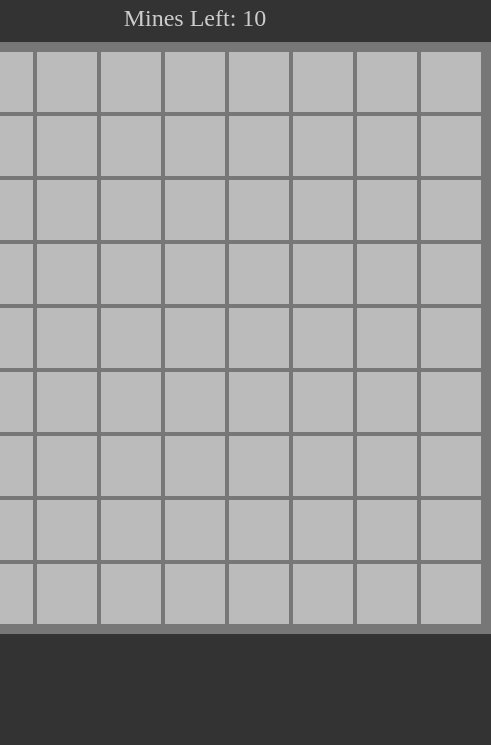
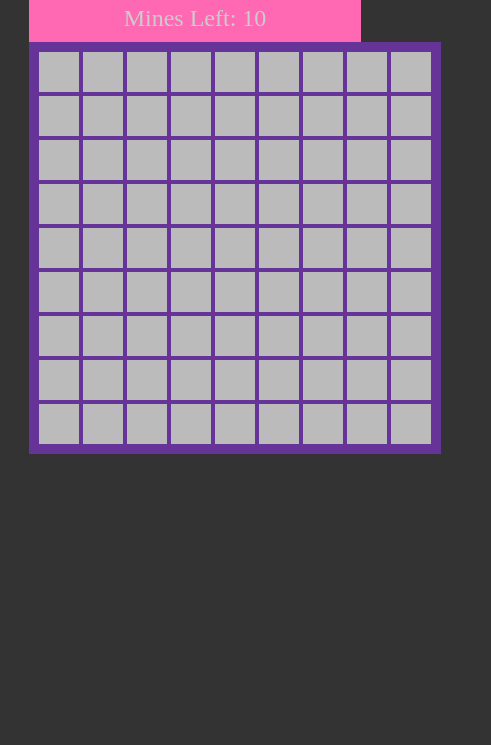
Before and after one commit to christianmayowa/Day2-Minesweeper, a plain HTML site: page index.html in a window 390 px wide. Shown: the part 99-844 px from the top of the page, 491 px wide, since content can reach past the window. Drawn offline with Linux system fonts and the light colour scheme.

Commit message:
Media Query Update

```diff
--- a/index.html
+++ b/index.html
@@ -7,11 +7,13 @@
   <title>Minesweeper</title>
 </head>
 <body>
-  <h3 class="title">Minesweeper</h3>
-  <div class="subtext">
-    Mines Left: 10
+  <div class="wrapper">
+    <h3 class="title">Minesweeper</h3>
+    <div class="subtext">
+      Mines Left: 10
+    </div>
+    <div class="board"></div>
+    <script src="./script.js"></script>
   </div>
-  <div class="board"></div>
-  <script src="./script.js"></script>
 </body>
 </html>
--- a/styles.css
+++ b/styles.css
@@ -58,3 +58,30 @@ body {
 .board > [data-status="marked"] {
   background-color: yellow;
 }
+
+/* @media (max-width: 750px) {
+  body{
+    width: 80%;
+  }
+  .wrapper{
+    background-color: red;
+    width: 100% !important;
+  }
+} */
+@media (max-width: 750px) {
+  body{
+    /* width: 30%; */
+  }
+  .wrapper{
+    width: 85% !important;
+    margin: 0 auto;
+    text-align: center;
+    background-color: hotpink;
+  }
+  .board {
+    font-size: 30px;
+    grid-template-columns: repeat(var(--size), 40px);
+    grid-template-rows: repeat(var(--size), 40px);
+    background-color: rebeccapurple;
+  }
+}
```
